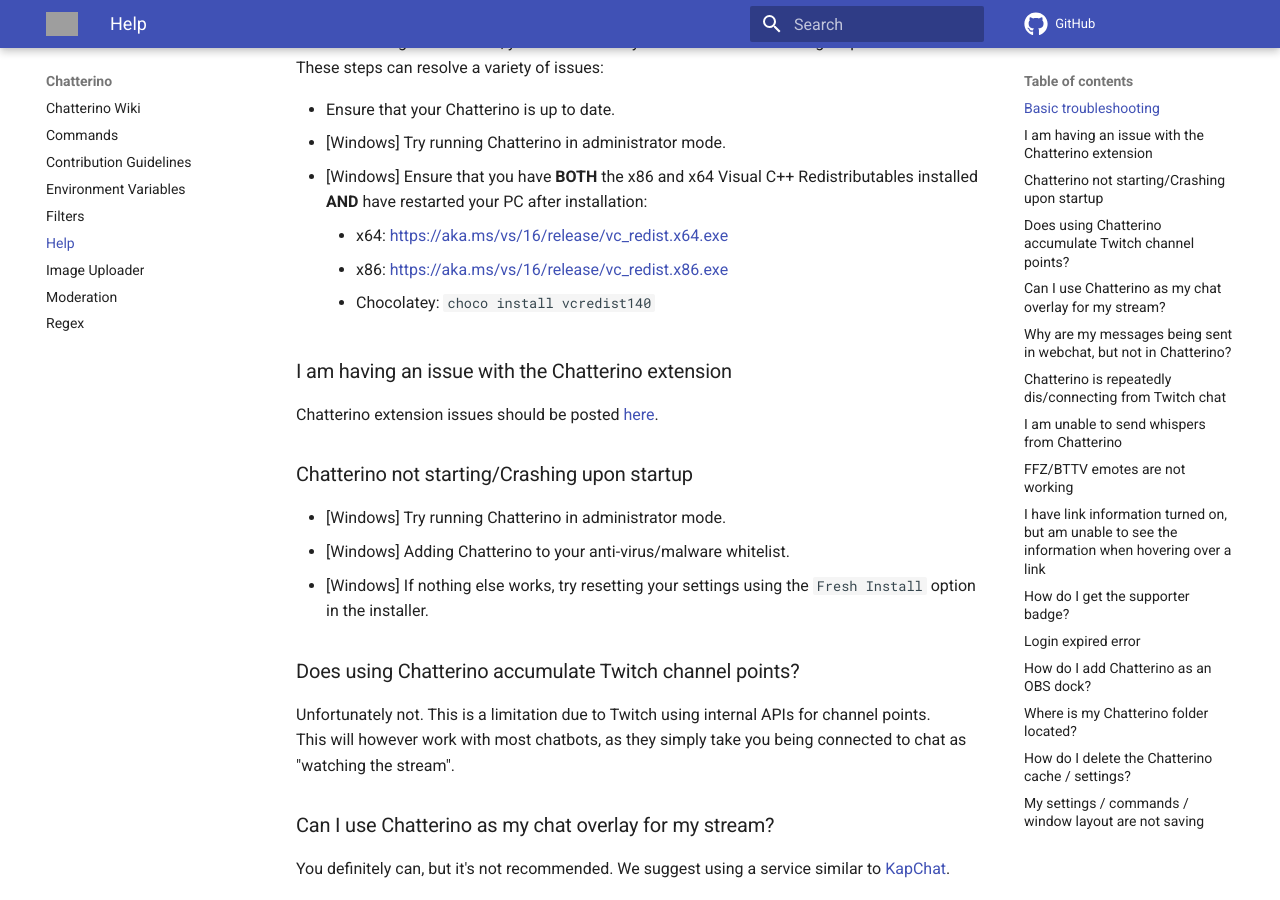
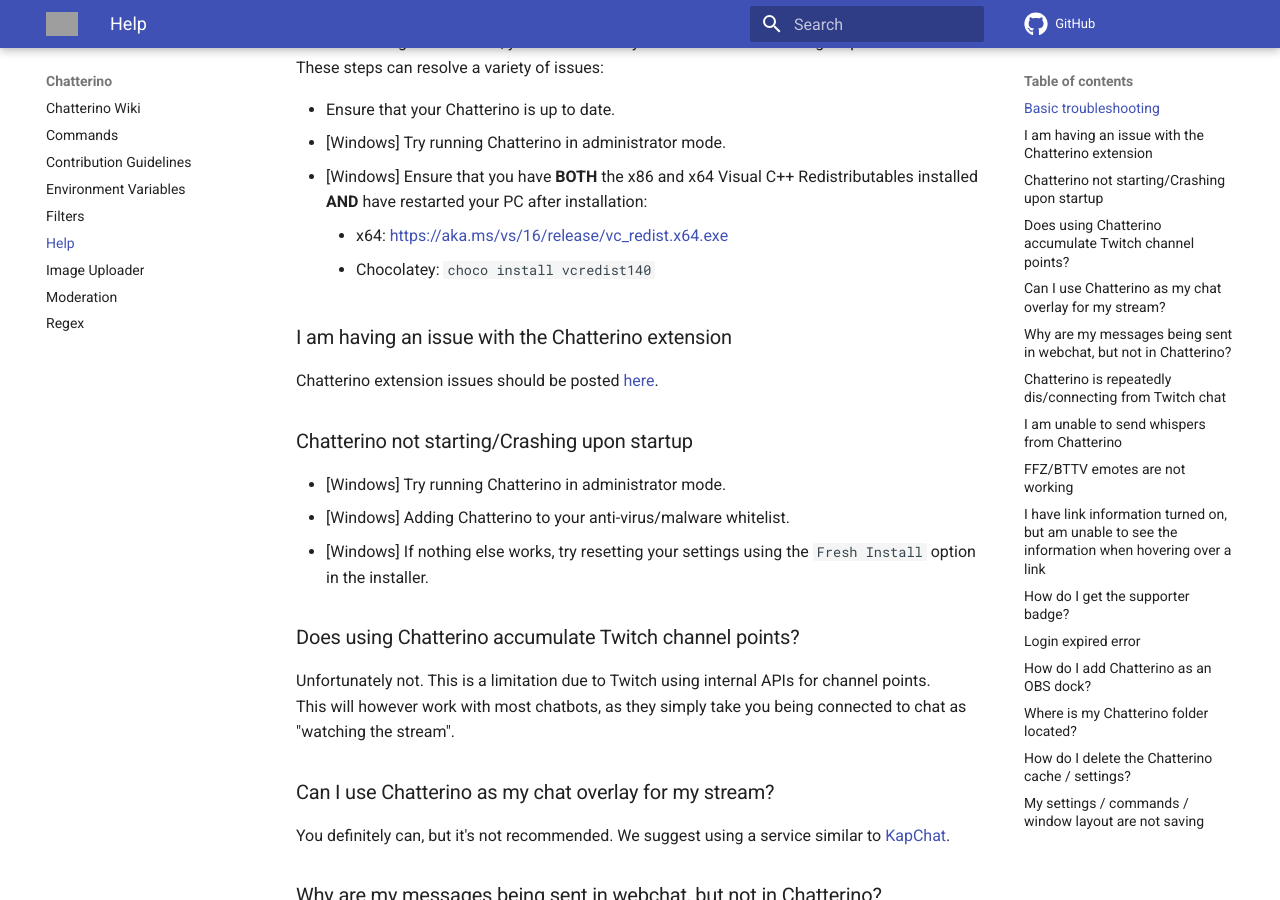
Before and after one commit to Chatterino/wiki, an MkDocs documentation site: the page built from docs/Help.md, in a window 1280 px wide and 900 px high, scrolled down 321 px. Built offline with MkDocs 1.6.1 and Material for MkDocs 9.7.7, drawn with Linux system fonts in a browser that asks for light colours; comment, search, counter and statistics services are not loaded; some of the changed lines change nothing that is shown; grey boxes are pictures that could not be loaded.

Commit message:
Update Help.md

```diff
--- a/docs/Help.md
+++ b/docs/Help.md
@@ -9,7 +9,6 @@
 - [Windows] Try running Chatterino in administrator mode.
 - [Windows] Ensure that you have **BOTH** the x86 and x64 Visual C++ Redistributables installed **AND** have restarted your PC after installation:
     - x64: <https://aka.ms/vs/16/release/vc_redist.x64.exe>
-    - x86: <https://aka.ms/vs/16/release/vc_redist.x86.exe>
     - Chocolatey: `choco install vcredist140`
 
 ### I am having an issue with the Chatterino extension
```
